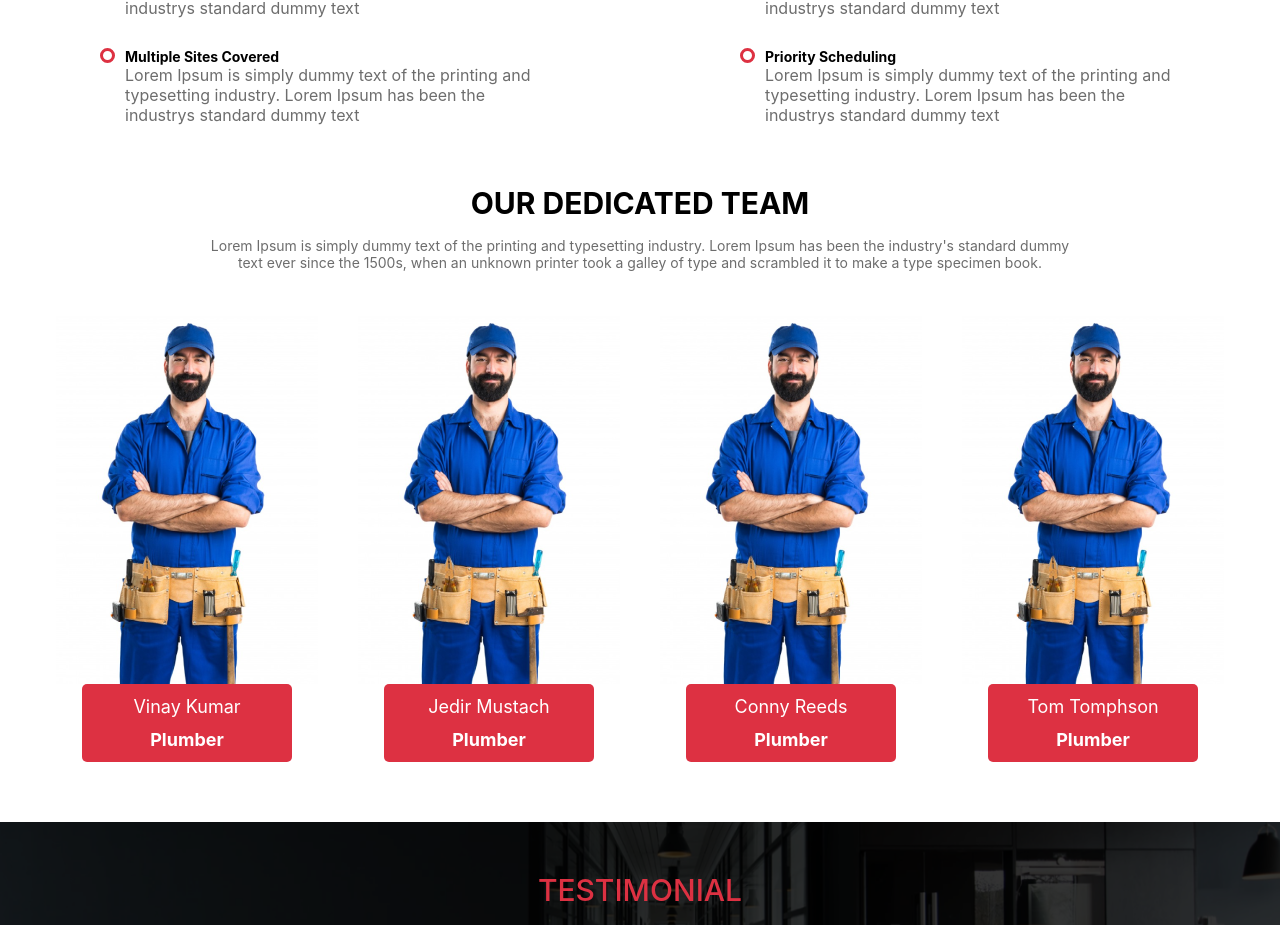
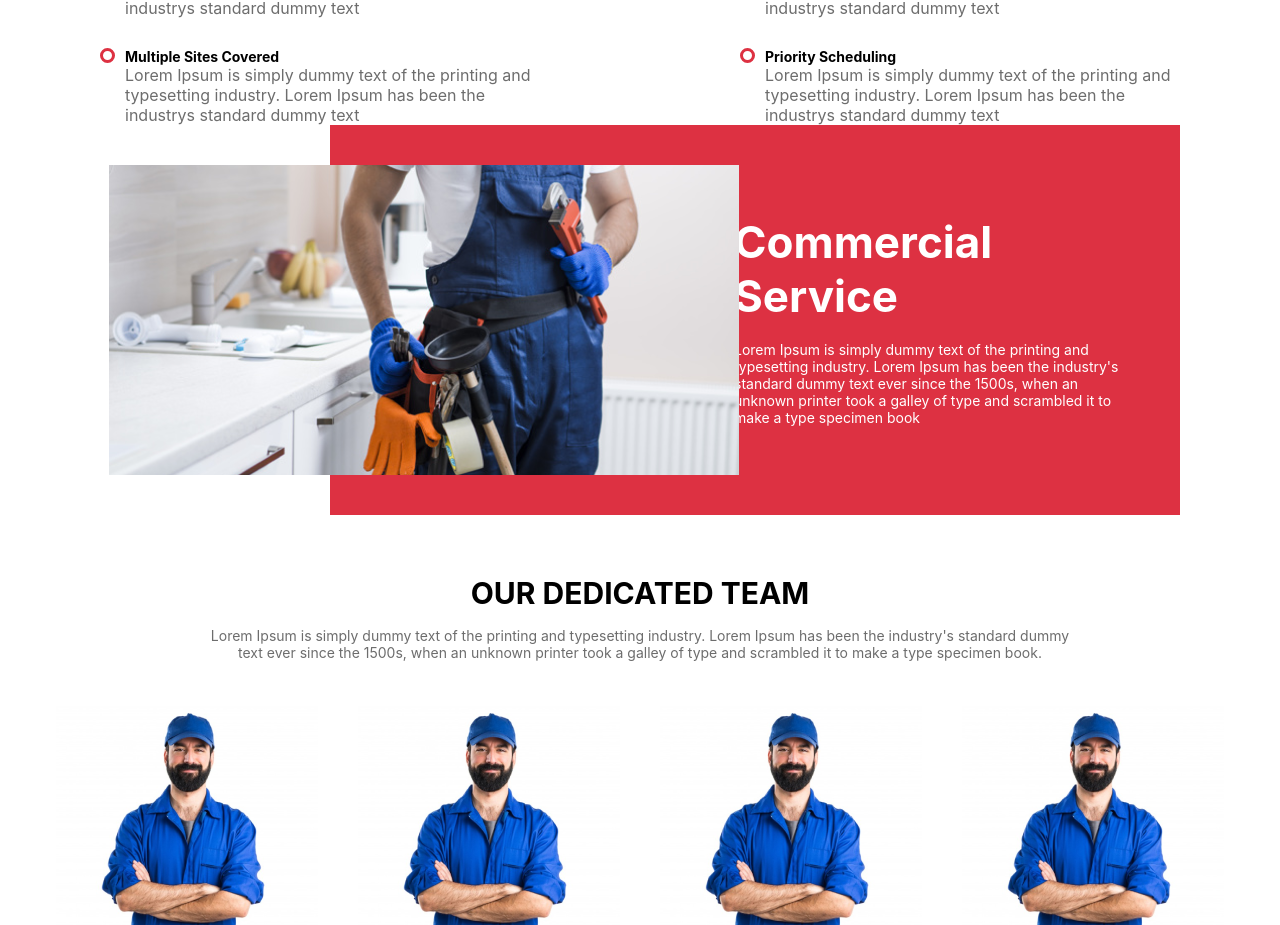
Before and after one commit to SaMatheus/Plumber-Clone, a Next.js app: page /about in a window 1280 px wide. Shown: the part 990-1915 px from the top of the page. Built offline with nearby package versions, Linux system fonts and the light colour scheme.

Commit message:
Componente CommercialService finalizado

```diff
--- a/src/components/CommercialService.jsx
+++ b/src/components/CommercialService.jsx
@@ -2,9 +2,20 @@ import styles from '../styles/components/CommercialService.module.css'
 
 const CommercialService = () => {
   return (
-    <div>
-
-    </div>
+    <section className={styles.commercialServiceContainer}>
+      <div className={styles.img}></div>
+      <div className={styles.content}>
+        <div>
+          <h1>Commercial Service</h1>
+          <p>
+            Lorem Ipsum is simply dummy text of the printing and typesetting industry.
+            Lorem Ipsum has been the industry's standard dummy text ever since the 1500s,
+            when an unknown printer took a galley of type and scrambled it to make a type
+            specimen book
+          </p>
+        </div>
+      </div>
+    </section>
   )
 }
 
--- a/src/styles/components/CommercialService.module.css
+++ b/src/styles/components/CommercialService.module.css
@@ -0,0 +1,54 @@
+.commercialServiceContainer {
+  /* Box Model */
+  display: flex;
+  justify-content: flex-end;
+
+  /* Position */
+  position: relative;
+}
+
+.img {
+  /* Box Model */
+  height: 31rem;
+  width: 63rem;
+
+  /* Visual */
+  background: url('/icons/about/3-commercialservice/bg.png') no-repeat center center / cover;
+
+  /* Position */
+    /* Position */
+    position: absolute;
+    top: 50%;
+    left: 8.5%;
+    transform: translateY(-50%);
+    z-index: 1;
+}
+
+.content {
+  /* Box Model */
+  height: 39rem;
+  width: 85rem;
+  display: flex;
+  flex-direction: column;
+  justify-content: center;
+  align-items: flex-end;
+  padding: 4.6rem;
+
+  /* Visual */
+  background: var(--red);
+}
+.content div {
+  width: 40rem;
+  color: var(--white);
+}
+.content div h1 {
+  /* Tipography */
+  font-size: 4.4rem;
+}
+.content div p {
+  /* Box Model */
+  margin-top: 1.8rem;
+
+  /* Tipography */
+  font-size: 1.4rem;
+}
```
